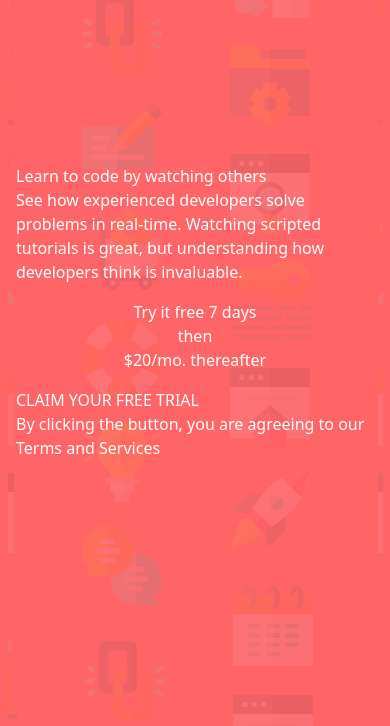
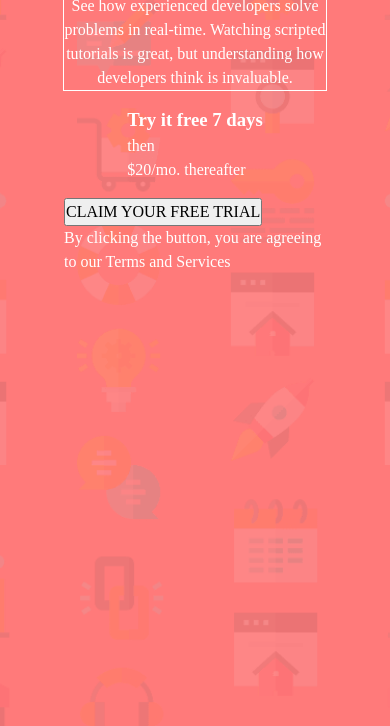
Before and after one commit to BillNagbe/form-master, a plain HTML site: page app/index.html in a window 390 px wide. Shown: the part 118-844 px from the top of the page. Drawn offline with Linux system fonts and the light colour scheme.

Commit message:
update styles for mobile design

```diff
--- a/app/index.html
+++ b/app/index.html
@@ -6,21 +6,20 @@
     <meta name="description" content="FrontEnd Challenge">
     <meta name="author" content="Bill Nagbe">
     <meta name="keywords" content="FontEnd Code Practice">
-    <link rel="stylesheet" href="./src/assets/styles/output.css">
+    <link rel="stylesheet" href="./src/assets/styles/reset.css">
+    <link rel="stylesheet" href="./src/assets/styles/style.css">
     <title>Document</title>
 </head>
-<body class="bg-[url(/images/bg-intro-mobile.png)] bg-fixed bg-no-repeat  bg-center bg-red-400 text-white pt-4 px-4 flex flex-col justify-center items-center gap-4 min-h-screen mg:bg-[url(/images/bg-intro-desktop.png)]">
-    <header>
-        <h1>Learn to code by watching others</h>
+<body id="body-main">
+    <header id="header">
+        <h1>Learn to code by watching others</h1>
         <p>See how experienced developers solve problems in real-time. Watching scripted tutorials is great, but understanding how developers think is invaluable.</p>
     </header>
-    <div>
-        <button>
+    <div id="offer-container">
             <p><h3>Try it free 7 days</h3> then</p>
             <p>$20/mo. thereafter</p>
-        </button>
     </div>
-    <form action="">
+    <form action="" id="form">
 
 
 
--- a/app/src/assets/styles/style.css
+++ b/app/src/assets/styles/style.css
@@ -1,6 +1,5 @@
 /* Imports Font Poppins */
 @import url('https://fonts.googleapis.com/css2?family=Poppins:ital,wght@0,100;0,200;0,300;0,400;0,500;0,600;0,700;0,800;0,900;1,100;1,200;1,300;1,400;1,500;1,600;1,700;1,800;1,900&display=swap');
-@import "tailwindcss";
 
 :root {
     /* Colors */
@@ -16,3 +15,36 @@
     /* Font Family */
     --ff: font-family: "Poppins", serif;
 }
+
+
+#body-main {
+    background-image: url("/images/bg-intro-mobile.png");
+    background-repeat: no-repeat;
+    background-size: cover;
+    background-position: 100% 100%;
+    background-attachment: fixed;
+    min-height: 100vh;
+    background-color: var(--red);
+    font-size: var(--fs);
+    font-family: var(--ff);
+    color: white;
+    display: flex;
+    flex-direction: column;
+    gap: 1rem;
+    align-items: center;
+    padding: 3rem 4rem;
+}
+
+#header {
+    display: flex;
+    flex-direction: column;
+    align-items: center;
+    justify-content: center;
+    gap: 1rem;
+    outline: 1px solid;
+    text-align: center;
+}
+
+#header h1 {
+    line-height: 1.5rem;
+}
```
